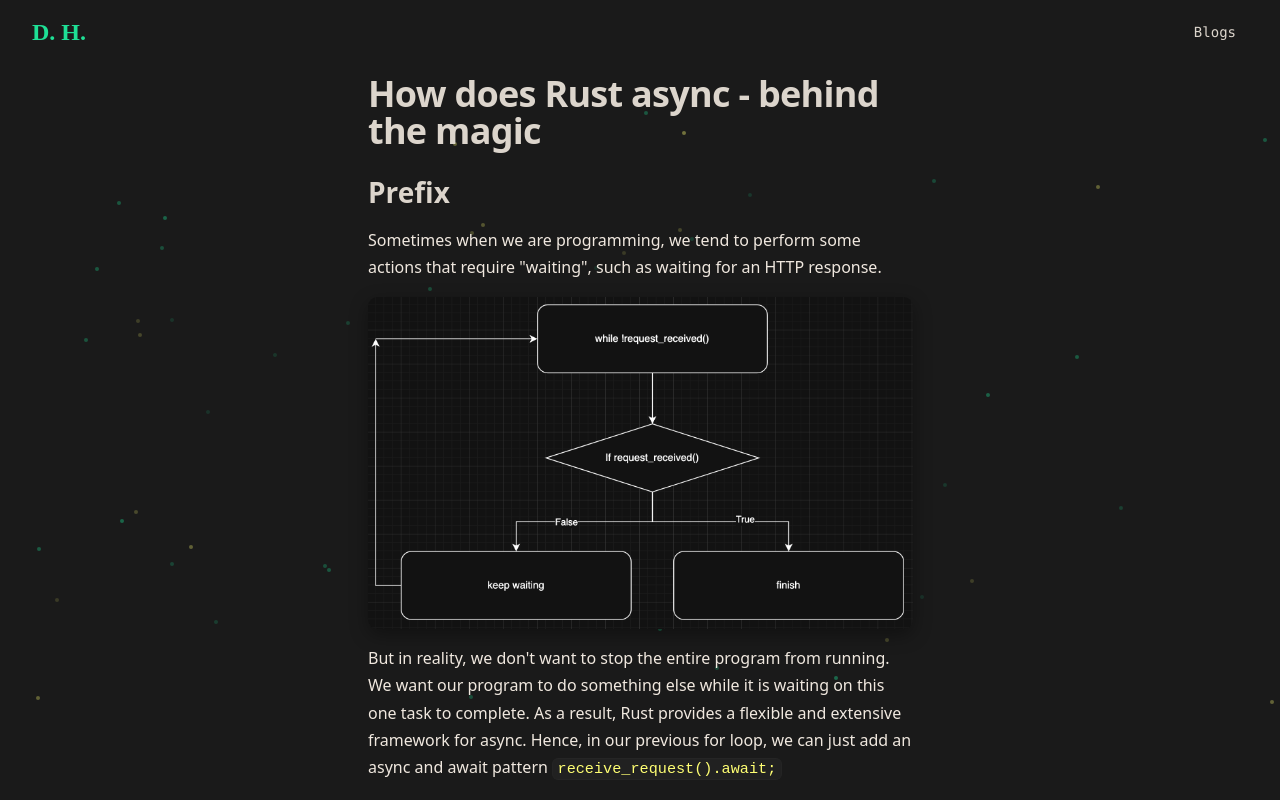
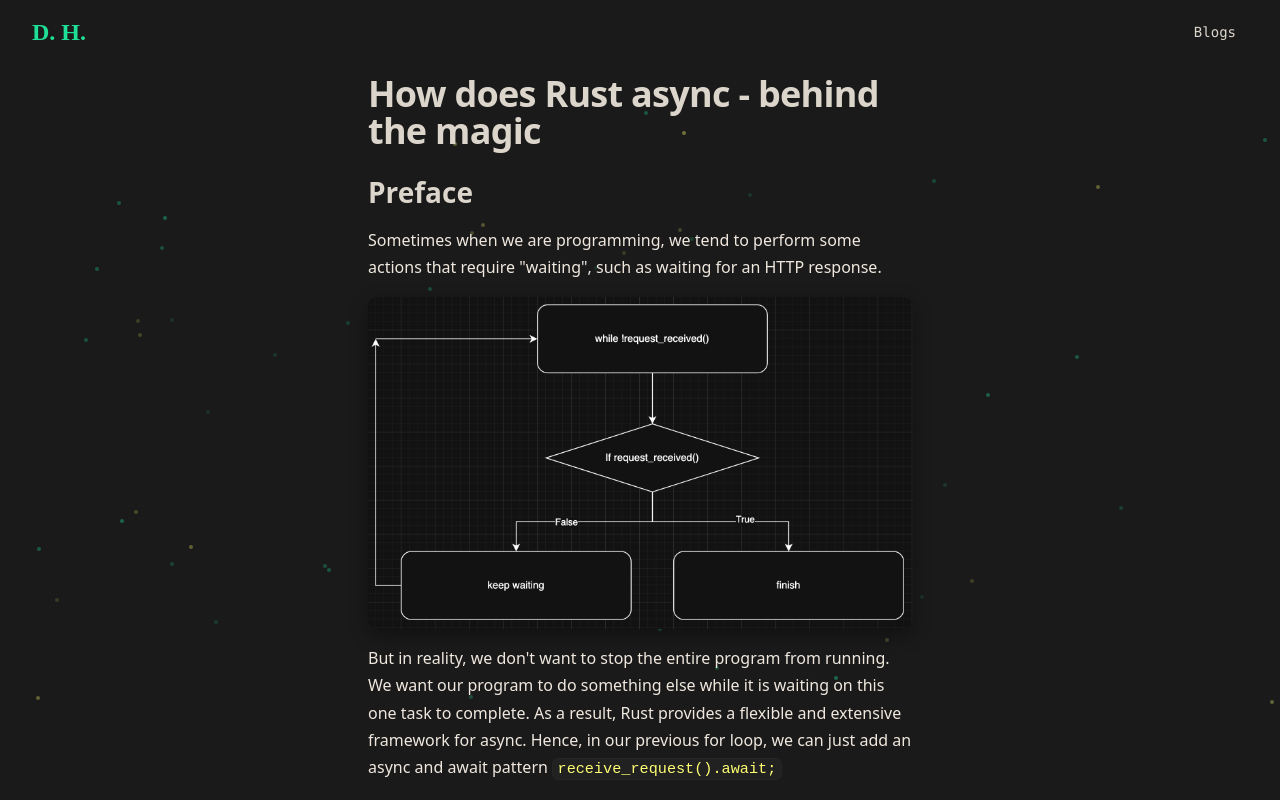
Before and after one commit to BL-CZY/portfolio, a SvelteKit app: page /blogs/async-rust in a window 1280 px wide. Shown: the top 800 px of the page. Built offline with nearby package versions, Linux system fonts and the light colour scheme.

Commit message:
favicon + blog typo fix

```diff
--- a/src/routes/blogs/async-rust/+page.svelte
+++ b/src/routes/blogs/async-rust/+page.svelte
@@ -11,7 +11,7 @@
 <div class="blog-post util-content-auto util-contain-intrinsic">
 	<h1>How does Rust async - behind the magic</h1>
 
-	<h2>Prefix</h2>
+	<h2>Preface</h2>
 	<p>
 		Sometimes when we are programming, we tend to perform some actions that require "waiting", such
 		as waiting for an HTTP response.
```
Also changed, not shown: src/lib/assets/favicon.svg.
